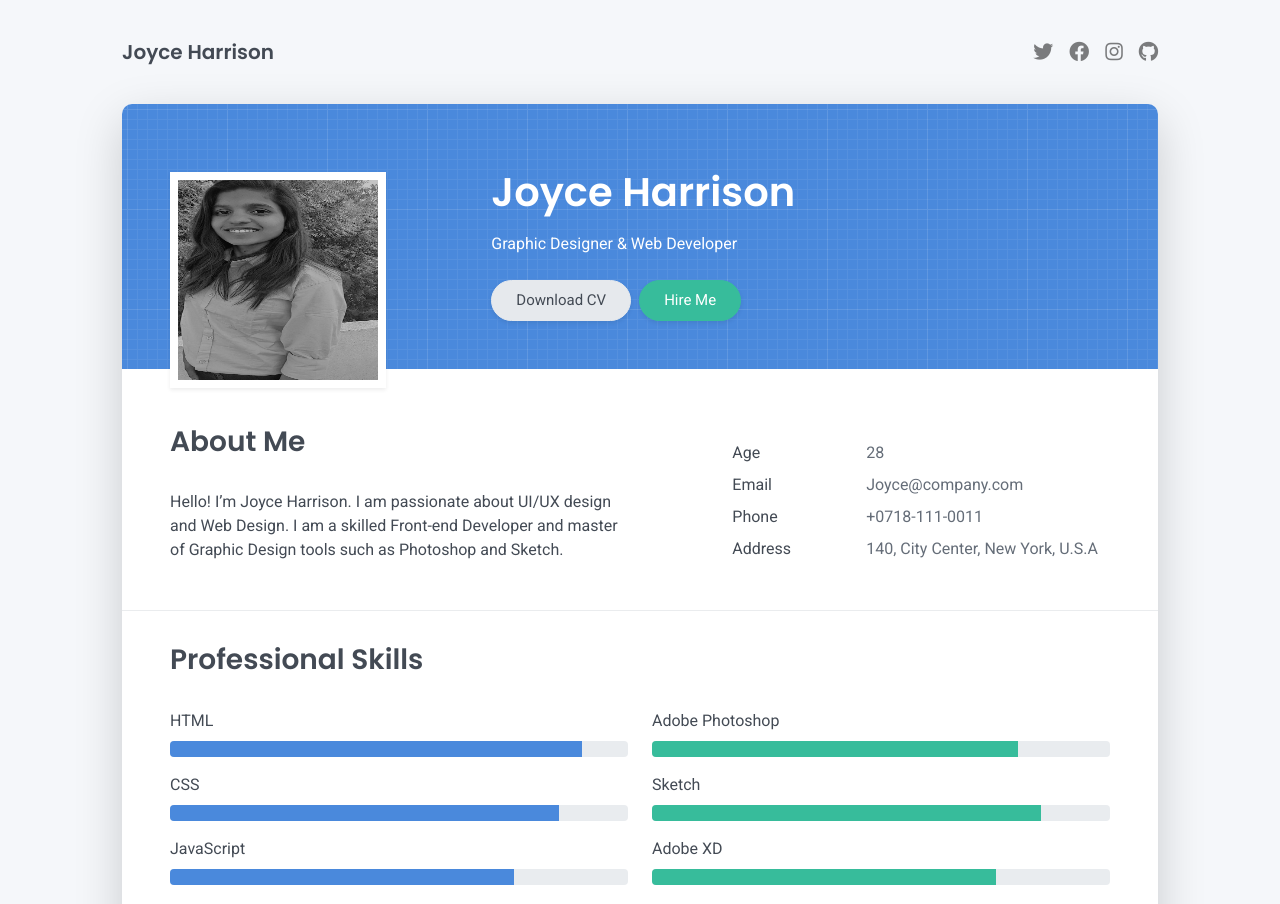
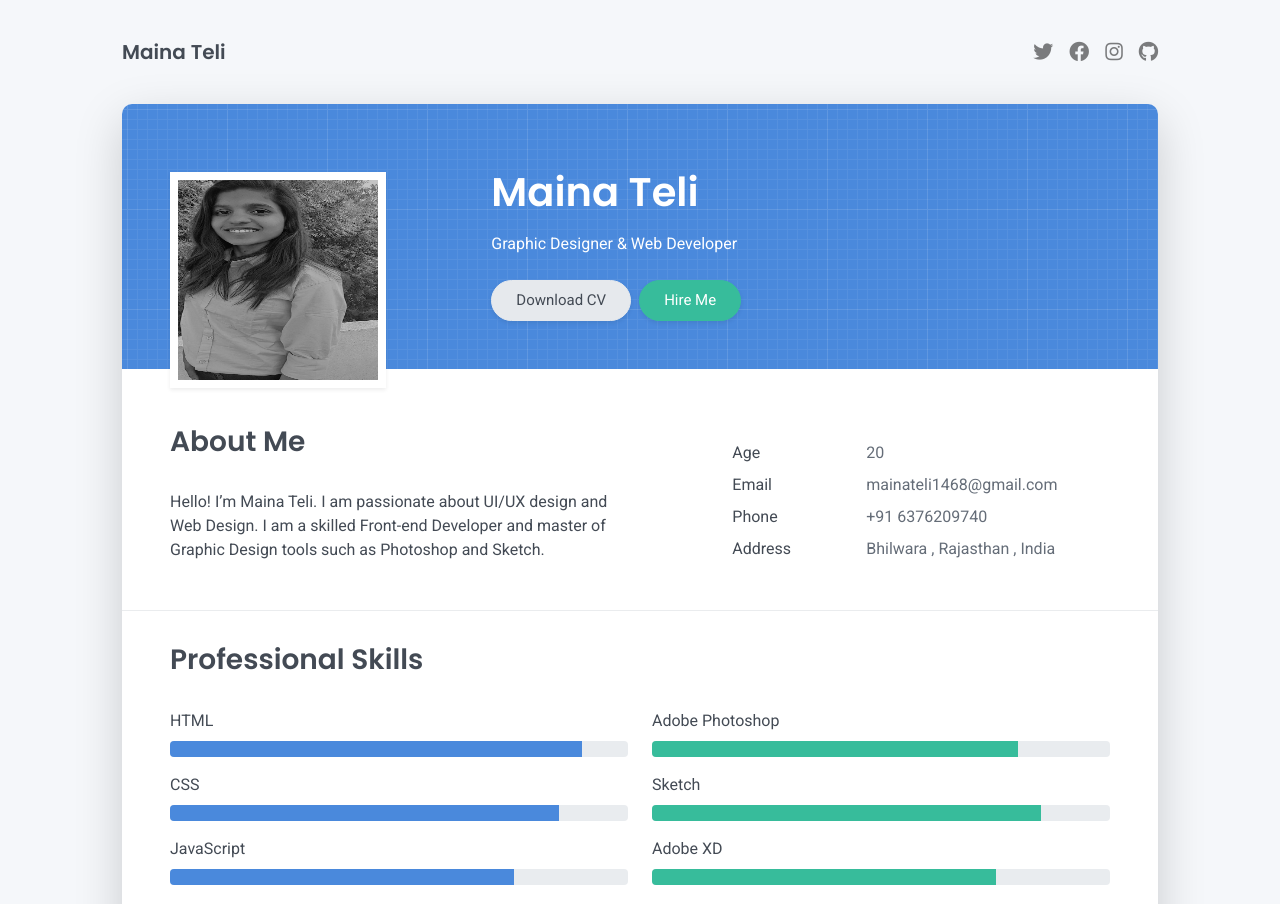
Before and after one commit to maina740/My_Resume, a plain HTML site: page index.html in a window 1280 px wide. Shown: the top 904 px of the page. Drawn offline with Linux system fonts and the light colour scheme.

Commit message:
Add files via upload

```diff
--- a/index.html
+++ b/index.html
@@ -4,7 +4,7 @@
     <meta charset="UTF-8">
     <meta http-equiv="X-UA-Compatible" content="IE=edge">
     <meta name="viewport" content="width=device-width, initial-scale=1">
-    <title>Right Resume</title>
+    <title>My Resume</title>
     <link rel="preconnect" href="https://fonts.gstatic.com" crossorigin="crossorigin"/>
     <link rel="preload" as="style" href="https://fonts.googleapis.com/css2?family=Poppins:wght@600&amp;family=Roboto:wght@300;400;500;700&amp;display=swap"/>
     <link rel="stylesheet" href="https://fonts.googleapis.com/css2?family=Poppins:wght@600&amp;family=Roboto:wght@300;400;500;700&amp;display=swap" media="print" onload="this.media='all'"/>
@@ -28,7 +28,7 @@
     <header class="d-print-none">
       <div class="container text-center text-lg-left">
         <div class="py-3 clearfix">
-          <h1 class="site-title mb-0">Joyce Harrison</h1>
+          <h1 class="site-title mb-0">Maina Teli</h1>
           <div class="site-nav">
             <nav role="navigation">
               <ul class="nav justify-content-center">
@@ -38,7 +38,7 @@
                 </li>
                 <li class="nav-item"><a class="nav-link" href="https://www.instagram.com/templateflip" title="Instagram"><i class="fab fa-instagram"></i><span class="menu-title sr-only">Instagram</span></a>
                 </li>
-                <li class="nav-item"><a class="nav-link" href="https://github.com/templateflip" title="Github"><i class="fab fa-github"></i><span class="menu-title sr-only">Github</span></a>
+                <li class="nav-item"><a class="nav-link" href="https://github.com/maina740" title="Github"><i class="fab fa-github"></i><span class="menu-title sr-only">Github</span></a>
                 </li>
               </ul>
             </nav>
@@ -55,7 +55,7 @@
         <div class="avatar hover-effect bg-white shadow-sm p-1"><img src="images/avatar.jpg" width="200" height="200"/></div>
       </div>
       <div class="col-lg-8 col-md-7 text-center text-md-start">
-        <h2 class="h1 mt-2" data-aos="fade-left" data-aos-delay="0">Joyce Harrison</h2>
+        <h2 class="h1 mt-2" data-aos="fade-left" data-aos-delay="0">Maina Teli</h2>
         <p data-aos="fade-left" data-aos-delay="100">Graphic Designer & Web Developer</p>
         <div class="d-print-none" data-aos="fade-left" data-aos-delay="200"><a class="btn btn-light text-dark shadow-sm mt-1 me-1" href="right-resume.pdf" target="_blank">Download CV</a><a class="btn btn-success shadow-sm mt-1" href="#contact">Hire Me</a></div>
       </div>
@@ -65,7 +65,7 @@
     <div class="row">
       <div class="col-md-6">
         <h2 class="h3 mb-3">About Me</h2>
-        <p>Hello! I’m Joyce Harrison. I am passionate about UI/UX design and Web Design. I am a skilled Front-end Developer and master of Graphic Design tools such as Photoshop and Sketch.</p>
+        <p>Hello! I’m Maina Teli. I am passionate about UI/UX design and Web Design. I am a skilled Front-end Developer and master of Graphic Design tools such as Photoshop and Sketch.</p>
       </div>
       <div class="col-md-5 offset-md-1">
         <div class="row mt-2">
@@ -73,25 +73,25 @@
             <div class="pb-1">Age</div>
           </div>
           <div class="col-sm-8">
-            <div class="pb-1 text-secondary">28</div>
+            <div class="pb-1 text-secondary">20</div>
           </div>
           <div class="col-sm-4">
             <div class="pb-1">Email</div>
           </div>
           <div class="col-sm-8">
-            <div class="pb-1 text-secondary">Joyce@company.com</div>
+            <div class="pb-1 text-secondary">mainateli1468@gmail.com</div>
           </div>
           <div class="col-sm-4">
             <div class="pb-1">Phone</div>
           </div>
           <div class="col-sm-8">
-            <div class="pb-1 text-secondary">+0718-111-0011</div>
+            <div class="pb-1 text-secondary">+91 6376209740</div>
           </div>
           <div class="col-sm-4">
             <div class="pb-1">Address</div>
           </div>
           <div class="col-sm-8">
-            <div class="pb-1 text-secondary">140, City Center, New York, U.S.A</div>
+            <div class="pb-1 text-secondary">Bhilwara , Rajasthan , India</div>
           </div>
         </div>
       </div>
@@ -217,11 +217,11 @@
       <div class="col">
         <div class="mt-2">
           <h3 class="h6">Address</h3>
-          <div class="pb-2 text-secondary">140, City Center, New York, U.S.A</div>
+          <div class="pb-2 text-secondary">Bhilwara, Rajasthan, India</div>
           <h3 class="h6">Phone</h3>
-          <div class="pb-2 text-secondary">+0718-111-0011</div>
+          <div class="pb-2 text-secondary">+91 6376209740</div>
           <h3 class="h6">Email</h3>
-          <div class="pb-2 text-secondary">Joyce@company.com</div>
+          <div class="pb-2 text-secondary">mainateli1468@gmail.com</div>
         </div>
       </div>
       <div class="col d-none d-print-block">
@@ -240,7 +240,7 @@
               </div>
             </div>
             <div class="mb-2">
-              <div class="text-dark"><i class="fab fa-github mr-1"></i><span>https://github.com/templateflip</span>
+              <div class="text-dark"><i class="fab fa-github mr-1"></i><span>https://github.com/maina740</span>
               </div>
             </div>
           </div>
@@ -253,7 +253,7 @@
     <footer class="pt-4 pb-4 text-muted text-center d-print-none">
       <div class="container">
         <div class="my-3">
-          <div class="h4">Joyce Harrison</div>
+          <div class="h4">Maina Teli</div>
           <div class="footer-nav">
             <nav role="navigation">
               <ul class="nav justify-content-center">
@@ -263,7 +263,7 @@
                 </li>
                 <li class="nav-item"><a class="nav-link" href="https://www.instagram.com/templateflip" title="Instagram"><i class="fab fa-instagram"></i><span class="menu-title sr-only">Instagram</span></a>
                 </li>
-                <li class="nav-item"><a class="nav-link" href="https://github.com/templateflip" title="Github"><i class="fab fa-github"></i><span class="menu-title sr-only">Github</span></a>
+                <li class="nav-item"><a class="nav-link" href="https://github.com/maina740" title="Github"><i class="fab fa-github"></i><span class="menu-title sr-only">Github</span></a>
                 </li>
               </ul>
             </nav>
```
